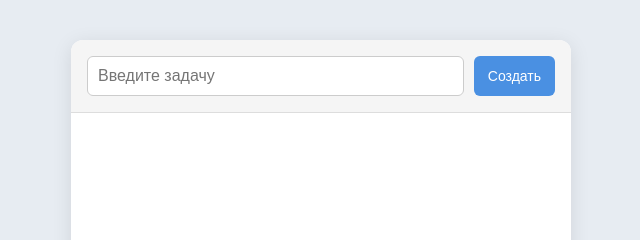
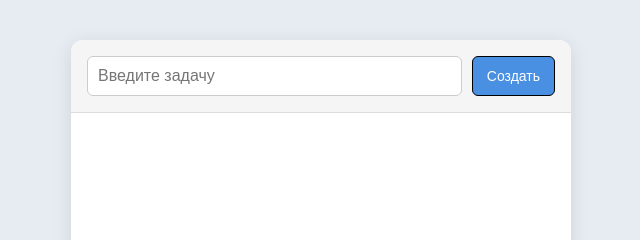
Before and after one commit to eve-html/To-Do, a website: page index.html in a window 1280 px wide. Shown: the top 240 px of the page, 319-959 px from the left. Drawn offline with Linux system fonts and the light colour scheme.

Commit message:
Final KT

```diff
--- a/style.css
+++ b/style.css
@@ -48,7 +48,7 @@ input[type="text"] {
 /* Кнопки */
 button {
   padding: 10px 14px;
-  border: none;
+  border: 1px solid black;
   border-radius: 6px;
   background-color: #4a90e2;
   color: white;
```
